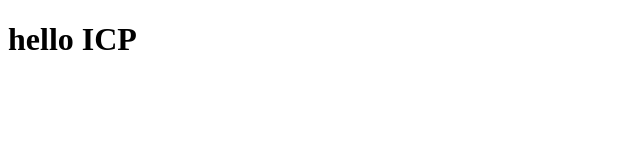
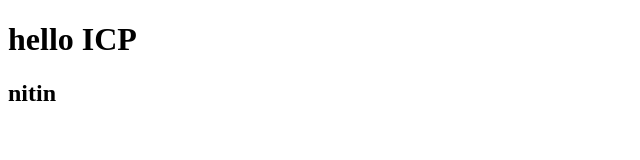
Before and after one commit to nitinlavare/pvp, a plain HTML site: page index.html in a window 1280 px wide. Shown: the full height of the page, 0-640 px from the left. Drawn offline with Linux system fonts and the light colour scheme.

Commit message:
h2 tag added

```diff
--- a/index.html
+++ b/index.html
@@ -7,6 +7,6 @@
 </head>
 <body>
     <h1>hello ICP</h1>
-
+    <h2>nitin</h2>
 </body>
 </html>
```
